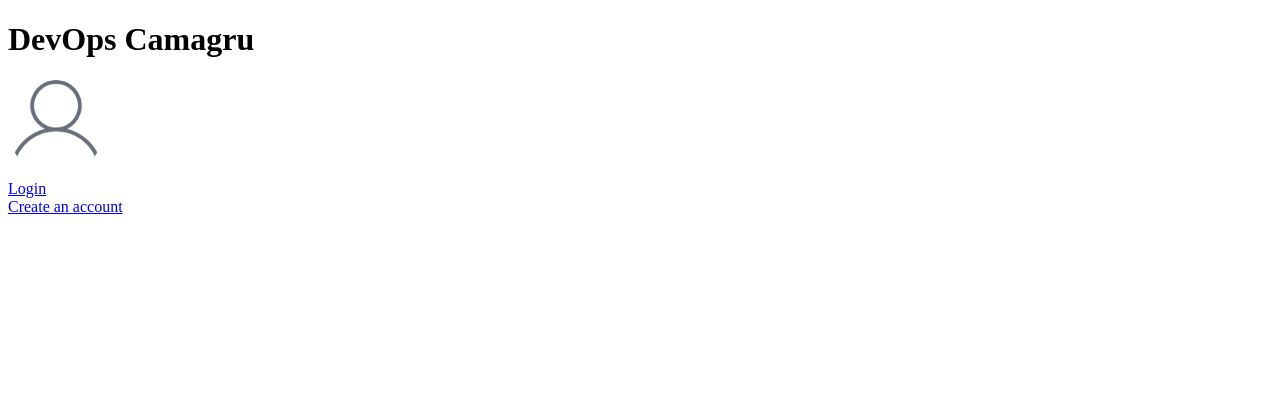
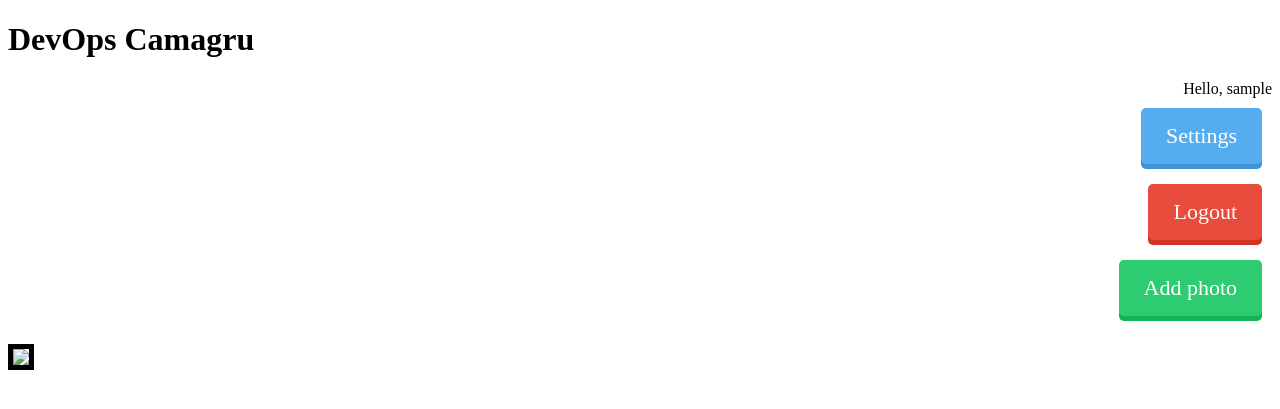
Before and after one commit to vliubko/camagru, a PHP site: the page made by app/views/main.tpl.php in a window 1280 px wide. Shown: the top 409 px of the page. Run offline with PHP 8.4, Linux system fonts and the light colour scheme; the visitor is signed in with stand-in values (Sample User, id 1); the template is opened without the code that fills it: most values are stand-ins (such as "Sample title", 1, 10 or a date in 2020).

Commit message:
some stuff

```diff
--- a/app/config/db.php
+++ b/app/config/db.php
@@ -33,6 +33,12 @@ class MyPDO extends PDO {
         $user_data = MyPDO::run($sql, [$_GET['token']])->fetch();
         return $user_data;
     }
+
+    public function getAllPhotos() {
+        $sql = "SELECT * FROM photo";
+        $photos = MyPDO::run($sql)->fetchAll();
+        return $photos;
+    }
 }
 
 Class DB {
--- a/app/controllers/AccountController.php
+++ b/app/controllers/AccountController.php
@@ -94,7 +94,7 @@ class AccountController extends Controller {
 
             $message = $this->model->verifyToken();
             if (empty($message)) {
-                header ("Location: /account/login");
+                header ("Location: /");
             } else {
                 $this->pageData['message'] = $message;
 
--- a/app/controllers/IndexController.php
+++ b/app/controllers/IndexController.php
@@ -11,6 +11,9 @@ class IndexController extends Controller {
 
     public function index() {
 		$this->pageData['title'] = "Camagru";
+		$this->pageData['photos'] = $this->model->showPhotos();
+		// print_r($this->pageData['photos']);
+
 		$this->view->render($this->pageTpl, $this->pageData);
 	}
 
--- a/app/css/login.css
+++ b/app/css/login.css
@@ -142,3 +142,54 @@
       width: 70%;
     }
   }
+
+  /* button div */
+#buttons {
+  padding-top: 0px;
+  text-align: right;
+}
+
+/* start da css for da buttons */
+.btn {
+  border-radius: 5px;
+  padding: 15px 25px;
+  font-size: 22px;
+  text-decoration: none;
+  margin: 10px;
+  color: #fff;
+  position: relative;
+  display: inline-block;
+}
+
+.btn:active {
+  transform: translate(0px, 5px);
+  -webkit-transform: translate(0px, 5px);
+  box-shadow: 0px 1px 0px 0px;
+}
+
+.blue {
+  background-color: #55acee;
+  box-shadow: 0px 5px 0px 0px #3C93D5;
+}
+
+.blue:hover {
+  background-color: #6FC6FF;
+}
+
+.green {
+  background-color: #2ecc71;
+  box-shadow: 0px 5px 0px 0px #15B358;
+}
+
+.green:hover {
+  background-color: #48E68B;
+}
+
+.red {
+  background-color: #e74c3c;
+  box-shadow: 0px 5px 0px 0px #CE3323;
+}
+
+.red:hover {
+  background-color: #FF6656;
+}
--- a/app/models/IndexModel.php
+++ b/app/models/IndexModel.php
@@ -1,5 +1,9 @@
 <?php
 
 class IndexModel extends Model {
+    public function showPhotos() {
+        $photos = $this->db->getAllPhotos();
+        return $photos;
+    }
 
 }
--- /dev/null
+++ b/app/models/PhotoModel.php
@@ -0,0 +1,6 @@
+<?php
+
+class PhotoModel extends Model {
+
+
+}
--- a/app/views/account/register.tpl.php
+++ b/app/views/account/register.tpl.php
@@ -18,6 +18,8 @@
                 <p><?php echo $pageData['error']; ?></p>
     <?php endif; ?>
 
+    <?php if(empty($pageData['error']) || strpos($pageData['error'], "Succesful") === FALSE) : ?>
+
     <form id="register" method="post">
             <input type="text" name="user" id="user" placeholder="Username" autofocus><br>
             <input type="email" name="email" id="email" placeholder="Email" required><br>
@@ -28,6 +30,8 @@
         </button>
     </form>
 
+    <?php endif; ?>
+
     <script src="https://cdnjs.cloudflare.com/ajax/libs/jquery/3.3.1/jquery.min.js"></script>
     <script src="/js/login_script.js"></script>
 
--- a/app/views/main.tpl.php
+++ b/app/views/main.tpl.php
@@ -9,13 +9,29 @@
 
 <body>
     <h1 class="text-center login-title">DevOps Camagru</h1>
-    <img class="profile-img" src="/data/images/user.png" alt="">
+
+    <?php if (isset($_SESSION['username'])) {
+        echo "<div id=\"buttons\">";
+            echo "Hello, " . $_SESSION['username'] . "<br>";
+            echo "<a href=\"/account/settings\" class=\"btn blue\">Settings</a> <br>";
+            echo "<a href=\"/account/logout\" class=\"btn red\">Logout</a> <br>";
+            echo "<a href=\"/photo\" class=\"btn green\">Add photo</a>";
+        echo "</div>";
+    } else {
+        echo "<div id=\"buttons\">";
+        echo "<a href=\"/account/login\" class=\"btn blue\">Login</a> <br>";
+        echo "<a href=\"/account/register\" class=\"btn blue\">Create an account</a> <br>";
+        echo "</div>";
+    }?>
     <br>
-    <a href="/account/login">Login</a> <br>
-    <a href="/account/register">Create an account </a>
 
-    <!-- <h4> Debug info: </h4>
-    <?php var_dump ($_SESSION); ?> -->
+    <?php if(empty($pageData['photos'])) {
+        echo "<br>No photos in database!" ;
+    } else {
+        foreach ($pageData['photos'] as $photo)
+            echo "<img border=5 height=300px src=".$photo['url']."><br>";
+    }
+    ?>
 
     <script src="https://cdnjs.cloudflare.com/ajax/libs/jquery/3.3.1/jquery.min.js"></script>
     <script src="/js/login_script.js"></script>
```
Also changed, not shown: app/controllers/PhotoController.php (added, +34 -0 lines), app/js/camera.js (added, +48 -0 lines), app/models/AccountModel.php (+16 -4 lines), app/public/404.html (+7 -10 lines), app/views/account/photo.tpl.php (added, +62 -0 lines), app/css/camera.css (added), app/uploads/2018-09-18-abc.png (added), app/uploads/2018-09-18-azs.png (added), app/uploads/2018-09-18-qqq.png (added), app/uploads/2018-09-18-qwe.png (added).
